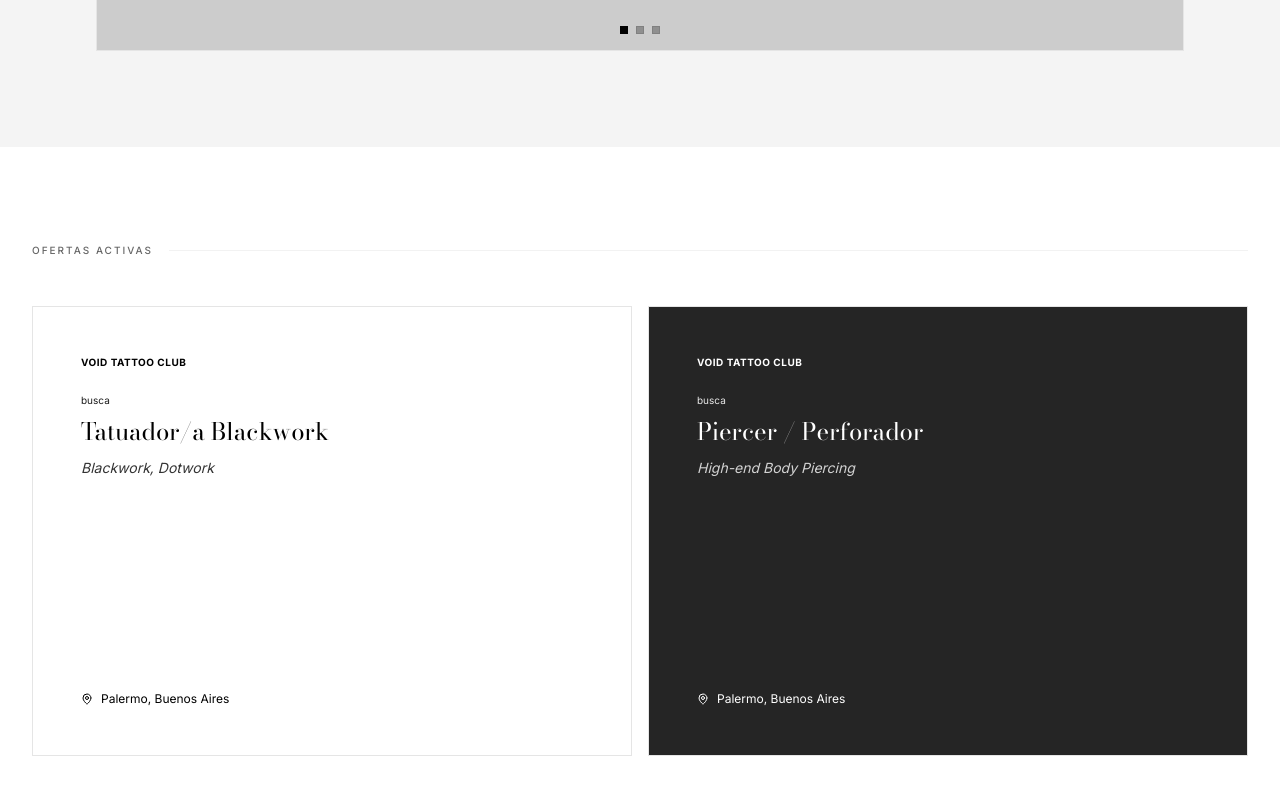
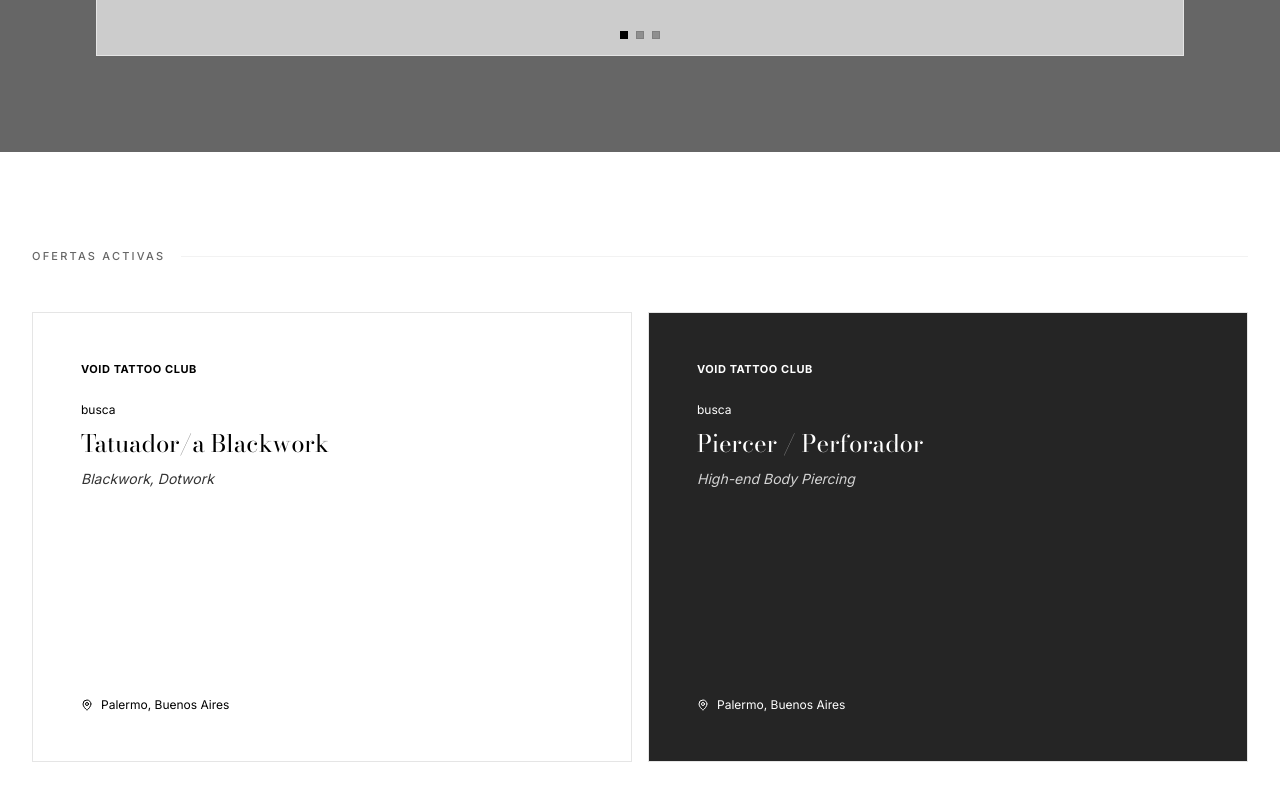
Before and after one commit to GuardiolaDF/Empleo-Tattoo-Argentina, a Next.js app: page /estudios/1 in a window 1280 px wide. Shown: the part 1522-2322 px from the top of the page. Built offline with nearby package versions, Linux system fonts and the light colour scheme.

Commit message:
checkpoint: before viewport hero fix for all pages

```diff
--- a/src/app/artistas/page.tsx
+++ b/src/app/artistas/page.tsx
@@ -64,7 +64,7 @@ function JobCard({ index, studioName, role, specialty, location }: JobCardProps)
     >
       <div className="relative z-10">
         <h3 className="text-label-sm font-bold uppercase tracking-wider mb-6">{studioName}</h3>
-        <p className={`text-caption-sm lowercase mb-2 ${style.muted}`}>busca</p>
+        <p className={`text-caption lowercase mb-2 ${style.muted}`}>busca</p>
         <h2 className="text-h3 font-serif mb-2">{role}</h2>
         <p className={`text-body-sm italic ${style.muted}`}>{specialty}</p>
       </div>
--- a/src/app/estudios/[slug]/page.tsx
+++ b/src/app/estudios/[slug]/page.tsx
@@ -52,7 +52,7 @@ function JobCard({ variant, studioName, role, specialty, location }: JobCardProp
         {studioName && (
           <h3 className="text-label-sm font-bold uppercase tracking-wider mb-6">{studioName}</h3>
         )}
-        <p className="text-caption-sm lowercase mb-2 opacity-90">busca</p>
+        <p className="text-caption lowercase mb-2">busca</p>
         <h2 className="text-h3 font-serif mb-2">{role}</h2>
         <p className="text-body-sm italic opacity-80">{specialty}</p>
       </div>
--- a/src/app/globals.css
+++ b/src/app/globals.css
@@ -14,7 +14,7 @@
   --color-primary: #000000;
   --color-primary-foreground: #ffffff;
 
-  --color-muted: var(--gray-50);
+  --color-muted: #666666;
   --color-muted-foreground: var(--muted);
   --color-muted-light: var(--muted-light);
 
@@ -87,7 +87,7 @@
   --text-body-sm: 0.875rem;
   --text-label-lg: 0.75rem;
   --text-label: 0.6875rem;
-  --text-label-sm: 0.625rem;
+  --text-label-sm: 0.6875rem;
   --text-caption: 0.75rem;
   --text-caption-sm: 0.625rem;
   --text-button-lg: 0.875rem;
--- a/src/app/page.tsx
+++ b/src/app/page.tsx
@@ -38,7 +38,7 @@ function JobCard({ index, studioName, role, specialty, location }: JobCardProps)
     >
       <div className="relative z-10">
         <h3 className="text-label-sm font-bold uppercase tracking-wider mb-6">{studioName}</h3>
-        <p className={`text-caption-sm lowercase mb-2 ${style.muted}`}>busca</p>
+        <p className={`text-caption lowercase mb-2 ${style.muted}`}>busca</p>
         <h2 className="text-h3 font-serif mb-2">{role}</h2>
         <p className={`text-body-sm italic ${style.muted}`}>{specialty}</p>
       </div>
```
